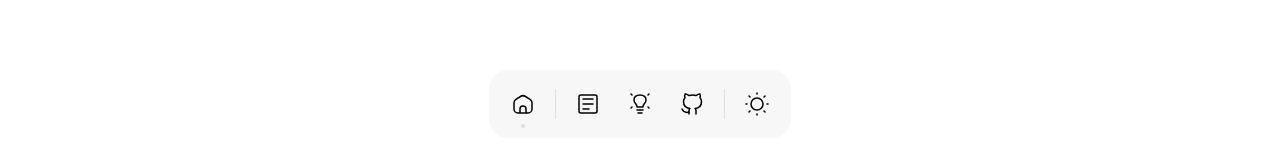
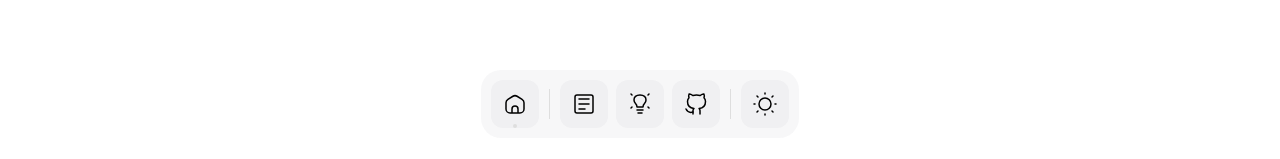
Before and after one commit to cebenTeam/ceben, a Next.js app: page / in a window 1280 px wide. Shown: the part 638-797 px from the top of the page. Built offline with nearby package versions, Linux system fonts and the light colour scheme; a web font is replaced by a local one.

Commit message:
Dock 디자인 변경

```diff
--- a/package.json
+++ b/package.json
@@ -8,6 +8,7 @@
     "lint": "next lint"
   },
   "dependencies": {
+    "framer-motion": "^6.2.8",
     "next": "12.0.7",
     "react": "17.0.2",
     "react-dom": "17.0.2",
--- a/src/components/Dock/Dock.js
+++ b/src/components/Dock/Dock.js
@@ -1,11 +1,12 @@
 import Link from 'next/link'
 import styled from 'styled-components'
+import { motion } from 'framer-motion'
 
 const Dock = () => {
   return (
     <Wrapper>
       <Link href="/" passHref>
-        <Launch>
+        <Launch whileHover={{ width: 80, height: 80 }}>
           <img src="/assets/icons/home.svg" alt="" />
           <Tooltip>홈</Tooltip>
           <Dot></Dot>
@@ -13,31 +14,26 @@ const Dock = () => {
       </Link>
       <HR />
       <Link href="/" passHref>
-        <Launch>
+        <Launch whileHover={{ width: 80, height: 80 }}>
           <img src="/assets/icons/docs.svg" alt="" />
           <Tooltip>포스트</Tooltip>
         </Launch>
       </Link>
       <Link href="/" passHref>
-        <Launch>
+        <Launch whileHover={{ width: 80, height: 80 }}>
           <img src="/assets/icons/project.svg" alt="" />
           <Tooltip>프로젝트</Tooltip>
         </Launch>
       </Link>
-      {/* <Link href="/" passHref>
-        <Launch>
-          <img src="/assets/icons/tutorial.svg" alt="" />
-        </Launch>
-      </Link> */}
       <Link href="/" passHref>
-        <Launch>
+        <Launch whileHover={{ width: 80, height: 80 }}>
           <img src="/assets/icons/github.svg" alt="" />
           <Tooltip>깃허브</Tooltip>
         </Launch>
       </Link>
       <HR />
       <Link href="/" passHref>
-        <Launch type="button" as="button">
+        <Launch whileHover={{ width: 80, height: 80 }}>
           <img src="/assets/icons/sun.svg" alt="" />
           <Tooltip>다크모드</Tooltip>
         </Launch>
@@ -51,8 +47,9 @@ const Wrapper = styled.nav`
   left: 50%;
   bottom: 0;
   display: flex;
-  align-items: center;
-  gap: 4px;
+  align-items: flex-end;
+  height: 68px;
+  gap: 8px;
   padding: 10px;
   border-radius: 20px;
   transform: translate(-50%, -24px);
@@ -63,20 +60,20 @@ const Wrapper = styled.nav`
 const Tooltip = styled.span`
   position: absolute;
   left: 50%;
-  top: -100%;
+  top: 0;
   padding: 4px 8px;
   font-size: 12px;
   white-space: nowrap;
   opacity: 0;
-  transform: translate(-50%, 10px);
-  transition: all .24s cubic-bezier(0,0,.2,1);
+  transform: translate(-50%, calc(-100%));
+  transition: all .24s .4s cubic-bezier(0,0,.2,1);
   border: 1px soild #dedede;
   border-radius: 4px;
   background-color: rgba(176, 179, 188, 0.1);
   backdrop-filter: blur(40px);
 `
 
-const Launch = styled.a`
+const Launch = styled(motion.a)`
   position: relative;
   display: flex;
   align-items: center;
@@ -84,9 +81,16 @@ const Launch = styled.a`
   width: 48px;
   height: 48px;
   color: var(--text-color);
+  background-color: #f0f0f2;
+  border-radius: 12px;
   &:hover ${Tooltip} {
     opacity: 1;
-    transform: translate(-50%, 0);
+    transition: all .24s .6s cubic-bezier(0,0,.2,1);
+    transform: translate(-50%, calc(-120%));
+  }
+  img {
+    width: 50%;
+    height: 50%;
   }
 `
 
@@ -104,7 +108,7 @@ const Dot = styled.span`
 const HR = styled.hr`
   width: 1px;
   height: 30px;
-  margin: 0px 4px;
+  margin: 9px 2px;
   border: 0px;
   background-color: #dedede;
 `
```
Also changed, not shown: src/components/Dock/Launch.js (added), 1 other file (tests, documents, lock files or other folders).
